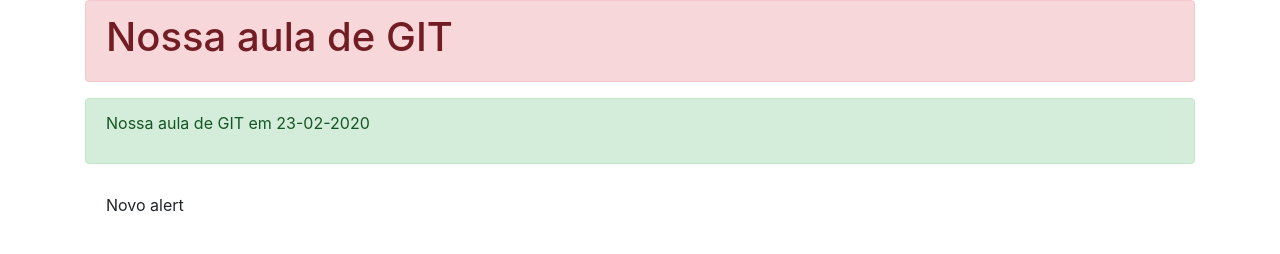
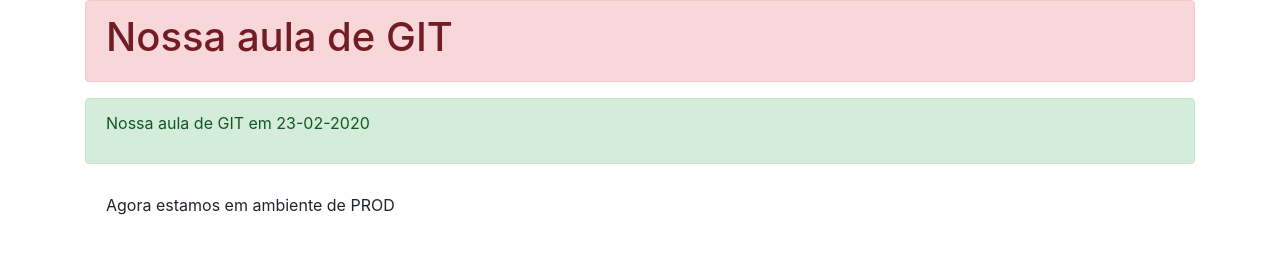
Before and after one commit to robertosamuelx/aula_git, a plain HTML site: page index.html in a window 1280 px wide. Drawn offline with nearby package versions, Linux system fonts and the light colour scheme.

Commit message:
deploy em prod

```diff
--- a/index.html
+++ b/index.html
@@ -15,7 +15,7 @@
             <p>Nossa aula de GIT em 23-02-2020</p>
         </div>
         <div class="alert">
-            <p>Novo alert</p>
+            <p>Agora estamos em ambiente de PROD</p>
         </div>
     </div>
 </body>
```
